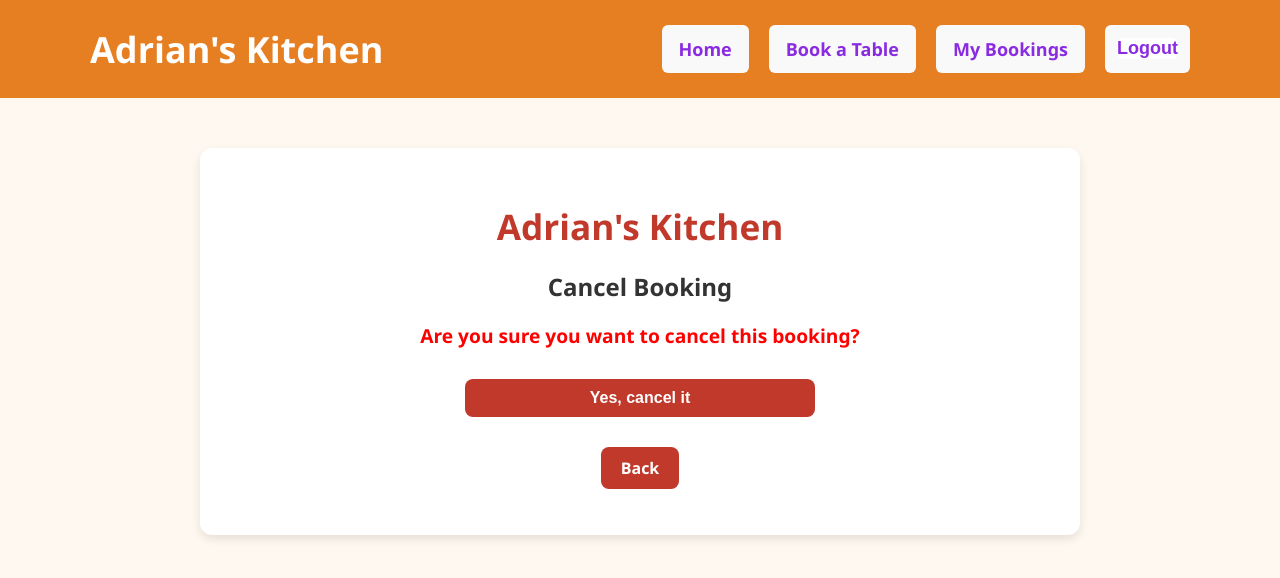
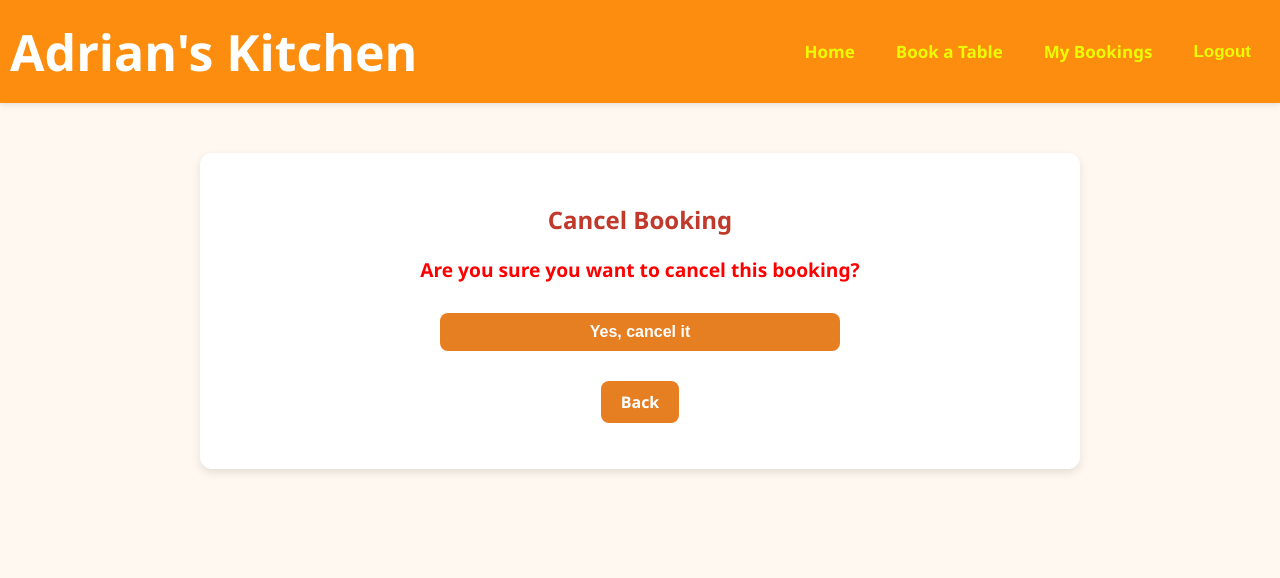
Before and after one commit to h7qju7ts/adrians-kitchen, a Django app: page /delete/1/ in a window 1280 px wide. Shown: the top 578 px of the page. Run offline with Django 5.2, Linux system fonts and the light colour scheme; a user stored in the database is signed in; data comes from the database, SQL or seed files in the repository; both versions use the stored data as it was after the commit.

Commit message:
add favicon,stle btns , moove css file

```diff
--- /dev/null
+++ b/bookings/static/bookings/css/style.css
@@ -0,0 +1,195 @@
+/* ====== Global Styles ====== */
+body {
+    font-family: 'Segoe UI', Tahoma, Geneva, Verdana, sans-serif;
+    background-color: #fff8f0;
+    color: #333;
+    margin: 0;
+    padding: 0;
+    text-align: center;
+}
+
+
+/* ===== NAVBAR ===== */
+.navbar {
+    background-color: rgb(252, 141, 15);
+    width: 100%;
+    padding: 12px 0;
+    box-shadow: 0 2px 6px rgba(0, 0, 0, 0.1);
+    position: sticky;
+    top: 0;
+    z-index: 1000;
+}
+
+.nav-container {
+    max-width: 1450px;
+    margin: 0 auto;
+    padding: 0 10px;
+    display: flex;
+    justify-content: space-between;
+    align-items: center;
+}
+
+.nav-logo {
+    font-size: 50px;
+    font-weight: bold;
+    color: white;
+    text-decoration: none;
+}
+
+/* Navbar links/buttons unified */
+.nav-links {
+    list-style: none;
+    display: flex;
+    gap: 3px;
+    margin: 0;
+    padding: 0;
+    align-items: center;
+}
+
+.nav-links li {
+    display: flex;
+    align-items: center;
+}
+
+/* Unified button style for <a> and <button> */
+.nav-btn {
+    background-color: rgb(252, 141, 15);
+    color: rgb(235, 252, 2);
+    font-weight: 720;
+    font-size: 17px;
+    border: 2px solid rgb(252, 141, 15);
+    border-radius: 14px;
+    padding: 6px 7px;
+    cursor: pointer;
+    text-decoration: none;
+    transition: all 0.3s ease;
+}
+
+/* Hover effect */
+.nav-btn:hover {
+    background-color: white;
+    color: rgb(252, 141, 15);
+    transform: translateY(-1px);
+}
+
+/* Keep logout form inline */
+.nav-form {
+    display: inline;
+    margin: 0;
+    padding: 0;
+}
+
+/* ====== Lists ====== */
+ul {
+    list-style-type: none;
+    padding: 0;
+}
+
+li {
+    margin: 10px 0;
+    background: rgb(252, 141, 15);
+    padding: 10px;
+    border-radius: 6px;
+}
+
+/* ====== Page Container ====== */
+.container {
+    margin: 50px auto;
+    max-width: 800px;
+    background: #fff;
+    padding: 30px 40px;
+    border-radius: 12px;
+    box-shadow: 0 4px 10px rgba(0,0,0,0.1);
+}
+
+/* ====== Headings ====== */
+h1, h2, h3 {
+    color: #c0392b;
+    margin-bottom: 20px;
+}
+
+/* ====== Buttons ====== */
+.button {
+    display: inline-block;
+    background-color: #e67e22;
+    color: white;
+    padding: 10px 20px;
+    border-radius: 8px;
+    text-decoration: none;
+    font-weight: bold;
+    transition: background-color 0.3s ease;
+}
+
+.button:hover {
+    background-color: #a93226;
+}
+
+/* ====== Forms ====== */
+form {
+    margin: 30px auto;
+    width: 100%;
+    max-width: 400px;
+    text-align: left;
+}
+
+form input,
+form select {
+    width: 100%;
+    padding: 10px;
+    margin-bottom: 12px;
+    border: 1px solid #ccc;
+    border-radius: 6px;
+}
+
+form button {
+    width: 100%;
+    background-color: #c0392b;
+    color: white;
+    border: none;
+    padding: 12px;
+    border-radius: 6px;
+    cursor: pointer;
+    font-size: 16px;
+}
+
+form button:hover {
+    background-color: #a93226;
+}
+
+
+/* ====== Messages ====== */
+.success {
+    color: green;
+    font-weight: bold;
+    font-size: larger;
+}
+
+.error {
+    color: red;
+    font-weight: bold;
+    margin-bottom: 15px;
+}
+
+#del-conf {
+    color: red;
+    font-weight: bold;
+    font-size: larger;
+}
+
+/* ====== Responsive ====== */
+@media (max-width: 768px) {
+    .nav-container {
+        flex-direction: column;
+    }
+
+    .nav-links {
+        flex-direction: column;
+        gap: 10px;
+        margin-top: 10px;
+    }
+
+    .container {
+        width: 90%;
+        padding: 20px;
+    }
+}
--- a/bookings/static/bookings/style.css
+++ /dev/null
@@ -1,171 +0,0 @@
-body {
-    font-family: 'Segoe UI', Tahoma, Geneva, Verdana, sans-serif;
-    background-color: #fff8f0;
-    color: #333;
-    margin: 0;
-    padding: 0;
-    text-align: center;
-}
-
-/* Navbar styling */
-.navbar {
-    background-color: #e67e22;
-    padding: 15px 0;
-}
-
-
-.nav-container {
-    max-width: 1100px;
-    margin: 0 auto;
-    padding: 0 20px;
-
-    display: flex;
-    justify-content: space-between;
-    align-items: center;
-}
-
-.nav-logo {
-    font-size: 36px;
-    font-weight: bold;
-    color: white;
-    text-decoration: none;
-}
-
-.nav-links {
-    list-style: none;
-    display: flex;
-    gap: 20px;
-    margin: 0;
-    padding: 0;
-}
-
-.nav-links li a {
-    color: blueviolet;
-    text-decoration: none;
-    font-weight: bold;
-    font-size: 18px;
-    transition: color 0.3s ease;
-}
-
-.nav-links li a:hover {
-    color: red;
-}
-
-/* Page content container */
-.container {
-    margin: 50px auto;
-    max-width: 800px;
-    background: #fff;
-    padding: 30px 40px;
-    border-radius: 12px;
-    box-shadow: 0 4px 10px rgba(0,0,0,0.1);
-}
-
-h1 {
-    color:#c0392b;
-    font-size: 2.2rem;
-    margin-bottom: 20px;
-}
-
-a {
-    text-decoration: none;
-    color: white;
-}
-
-.button {
-    display: inline-block;
-    background-color: #c0392b;
-    color: white;
-    padding: 10px 20px;
-    border-radius: 8px;
-    transition: background-color 0.3s ease;
-    font-weight: bold;
-}
-
-.button:hover {
-    background-color: #a93226;
-}
-
-form {
-    margin: 30px auto;
-    width: 100%;
-    max-width: 350px;
-    text-align: left;
-}
-
-form input,
-form select {
-    width: 100%;
-    padding: 10px;
-    margin-bottom: 12px;
-    border: 1px solid #ccc;
-    border-radius: 6px;
-}
-
-form button {
-    width: 100%;
-    background-color: #c0392b;
-    color: white;
-    border: none;
-    padding: 12px;
-    border-radius: 6px;
-    cursor: pointer;
-    font-size: 16px;
-}
-
-form button:hover {
-    background-color: #a93226;
-}
-
-ul {
-    list-style-type: none;
-    padding: 0;
-}
-
-li {
-    margin: 10px 0;
-    background: #f9f9f9;
-    padding: 12px;
-    border-radius: 6px;
-}
-
-li a {
-    color: #c0392b;
-    margin: 0 5px;
-}
-
-li a:hover {
-    text-decoration: underline;
-}
-
-#del-conf {
-    color: red;
-    font-weight: bold;
-    font-size: larger;
-}
-
-.success {
-    color: green;
-    font-weight: bold;
-    font-size: larger;
-}
-
-.error {
-    color: red;
-    font-weight: bold;
-    margin-bottom: 15px;
-}
-
-.logout-button {
-    background: white;
-    border: none;
-    color: blueviolet;
-    font-size: 18px;
-    font-weight: bold;
-    cursor: pointer;
-    padding: 0;
-}
-
-.logout-button:hover {
-    color: red;
-}
--- a/bookings/templates/bookings/base.html
+++ b/bookings/templates/bookings/base.html
@@ -1,48 +1,57 @@
 {% load static %}
-<link rel="stylesheet" href="{% static 'bookings/style.css' %}">
 <!DOCTYPE html>
-<html>
+<html lang="en">
 <head>
     <meta charset="UTF-8">
+    <meta name="viewport" content="width=device-width, initial-scale=1.0">
     <title>{% block title %}Adrian's Kitchen{% endblock %}</title>
 
+    <!-- Static CSS -->
+    <link rel="stylesheet" href="{% static 'bookings/css/style.css' %}">
+    <!-- favicon -->
+     <link rel="icon" href="{% static 'bookings/images/favicon/favicon.ico' %}" type="image/x-icon">
 </head>
+
 <body>
+    <!-- Navbar -->
     <nav class="navbar">
         <div class="nav-container">
             <a href="{% url 'home' %}" class="nav-logo">Adrian's Kitchen</a>
 
             <ul class="nav-links">
-          <li><a href="{% url 'home' %}">Home</a></li>
-          <li><a href="{% url 'add_booking' %}">Book a Table</a></li>
-          <li><a href="{% url 'view_bookings' %}">My Bookings</a></li>
+                <li><a href="{% url 'home' %}" class="nav-btn">Home</a></li>
+                <li><a href="{% url 'add_booking' %}" class="nav-btn">Book a Table</a></li>
+                <li><a href="{% url 'view_bookings' %}" class="nav-btn">My Bookings</a></li>
 
                 {% if user.is_authenticated %}
                     <li>
-          <form action="{% url 'logout' %}" method="POST" style="display:inline;">
+                        <form action="{% url 'logout' %}" method="POST" class="nav-form">
                             {% csrf_token %}
-           <button type="submit" class="logout-button">Logout</button>
+                            <button type="submit" class="nav-btn">Logout</button>
                         </form>
                     </li>
                 {% else %}
-         <li><a href="{% url 'login' %}">Login</a></li>
-         <li><a href="{% url 'register' %}">Register</a></li>
+                    <li><a href="{% url 'login' %}" class="nav-btn">Login</a></li>
+                    <li><a href="{% url 'register' %}" class="nav-btn">Register</a></li>
                 {% endif %}
             </ul>
         </div>
     </nav>
-    <div class="container">
-        <h1><a href="{% url 'home' %}" style="text-decoration: none; color: #c0392b;">Adrian's Kitchen</a></h1>
 
+    <!-- Flash messages -->
     {% if messages %}
+        <div class="messages">
             {% for message in messages %}
                 <p class="{{ message.tags }}">{{ message }}</p>
             {% endfor %}
+        </div>
     {% endif %}
 
+    <!-- Page content area -->
+    <main class="container">
         {% block content %}
         <!-- Each page will put its unique content here -->
         {% endblock %}
-    </div>
+    </main>
 </body>
 </html>
```
Also changed, not shown: adrians_kitchen/settings.py (+9 -5 lines), bookings/static/bookings/images/favicon/favicon.ico (added), db.sqlite3. Lines whose indentation alone changed are shown as unchanged.
